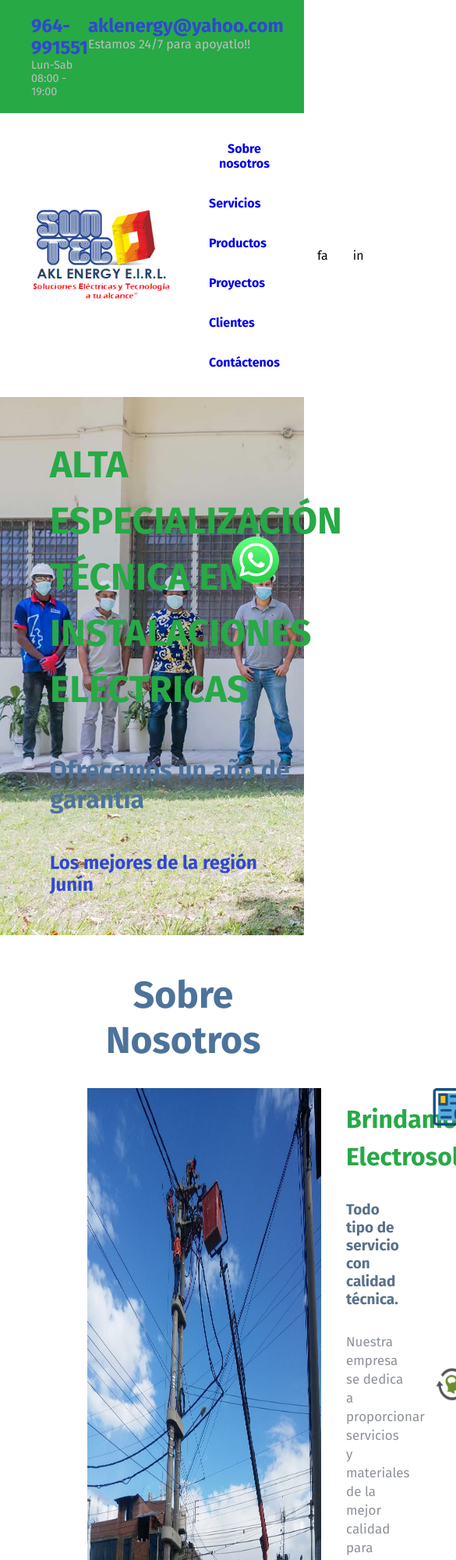
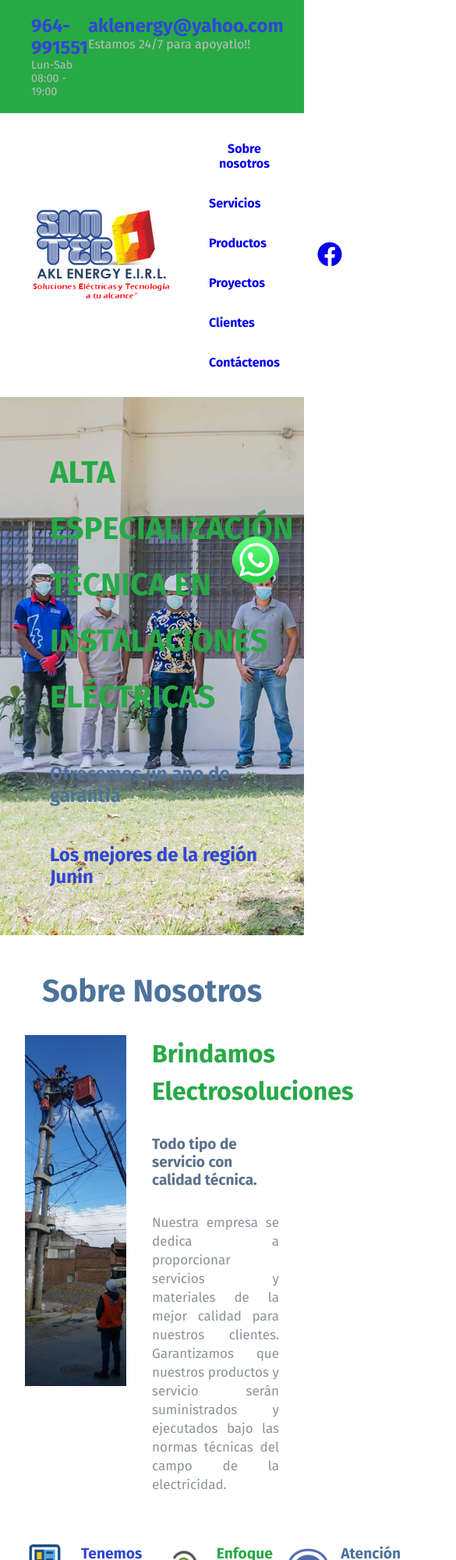
Before and after one commit to Alex-Ch99/Pag_Web_SucTec, a plain HTML site: page index.html in a window 390 px wide. Shown: the top 2000 px of the page at 78% size, 585 px wide, since content can reach past the window. Drawn offline with nearby package versions, Linux system fonts and the light colour scheme.

Commit message:
se realizó el diseño responsivo a 768px de la pagina index.html

```diff
--- a/css/header.css
+++ b/css/header.css
@@ -26,6 +26,13 @@
 .correo__apoyo {
   color: #bebdbd;
   font-size: 1rem;
+}
+.menu__estatico {
+  position: sticky;
+  width: 100%;
+  top: 0;
+  /* border: 1px solid black; */
+  background-color: var(--blanco);
 }
 .header__menu {
   /* background-image: url(../img/logo_akl.png); */
@@ -70,6 +77,11 @@
 .red-social__lista {
   padding: 1rem 2rem;
   padding-right: 0;
+  font-size: 2rem;
+  color: var(--azul-oscuro);
+}
+a:visited {
+  color: var(--azul-oscuro);
 }
 
 .a__header {
--- a/css/index.css
+++ b/css/index.css
@@ -17,10 +17,20 @@
   color: var(--verde-principal);
   line-height: 4.5rem;
 }
+@media screen and (width<768px) {
+  .portada__titulo {
+    font-size: 2.5rem;
+  }
+}
 .portada__garantia {
   font-weight: 700;
   font-size: 2rem;
   color: var(--azul-claro);
+}
+@media screen and (width<768px) {
+  .portada__garantia {
+    font-size: 1.5rem;
+  }
 }
 .portada__mejores {
   font-weight: 700;
@@ -31,7 +41,7 @@
 .sobre-nosotros {
   display: flex;
   flex-direction: column;
-  padding: 3rem 2rem 2rem 7rem;
+  padding: 3rem 2rem 2rem 2rem;
 }
 .sobre-nosotros__parrafo {
   text-align: center;
@@ -42,22 +52,43 @@
   justify-content: space-between;
   gap: 2rem;
 }
+@media screen and (width<768px) {
+  .sobre-nosotros__contenedor {
+    flex-wrap: wrap;
+  }
+}
 .sobre-nosotros__imagen {
-  width: 300px;
+  width: 30%;
+  max-height: 450px;
+  object-fit: cover;
+}
+@media screen and (width<768px) {
+  .sobre-nosotros__imagen {
+    width: 40%;
+  }
 }
 .sobre-nosotros__parrafo {
   font-size: 3rem;
   font-weight: 700;
   color: var(--azul-claro);
 }
+@media screen and (width<768px) {
+  .sobre-nosotros__parrafo {
+    font-size: 2.5rem;
+  }
+}
 .sobre-nosotros__detalle {
   width: 30%;
   /* border: 1px solid black; */
-  padding: 1rem 0;
+  /* padding: 1rem 0; */
   display: flex;
   gap: 2rem;
   flex-direction: column;
-  justify-content: space-evenly;
+}
+@media screen and (width<768px) {
+  .sobre-nosotros__detalle {
+    width: 50%;
+  }
 }
 .sobre-nosotros__detalle__titulo {
   width: 100%;
@@ -77,9 +108,16 @@
   color: var(--gris-claro);
   line-height: 1.5rem;
   font-size: 17px;
+  text-align: justify;
 }
 .sobre-nosotros__cualidades {
   width: 30%;
+}
+@media screen and (width<768px) {
+  .sobre-nosotros__cualidades {
+    width: 100%;
+    margin-top: 2rem;
+  }
 }
 .sobre-nosotros__cualidades__lista {
   height: 100%;
@@ -89,10 +127,16 @@
   justify-content: space-between;
   /* border: 1px solid black; */
 }
+@media screen and (width<768px) {
+  .sobre-nosotros__cualidades__lista {
+    flex-direction: row;
+  }
+}
 .sobre-nosotros__cualidades__lista__detalle {
   background-repeat: no-repeat;
   background-size: 60px 60px;
   padding-left: 4.5rem;
+  margin-bottom: 1rem;
 }
 .cualidad-experiencia {
   /* border: 1px solid black; */
--- a/index.html
+++ b/index.html
@@ -8,10 +8,15 @@
       rel="stylesheet"
       href="https://cdnjs.cloudflare.com/ajax/libs/font-awesome/6.4.0/css/all.min.css"
     />
+    <link
+      href="https://cdnjs.cloudflare.com/ajax/libs/hamburgers/1.2.1/hamburgers.css"
+      rel="stylesheet"
+    />
     <link rel="stylesheet" href="css/reset.css" />
     <link rel="stylesheet" href="css/index.css" />
     <link rel="stylesheet" href="css/header.css" />
     <link rel="stylesheet" href="css/footer.css" />
+    <link rel="stylesheet" href="css/panel.css" />
   </head>
   <body>
     <header class="header">
@@ -27,6 +32,7 @@
           </ul>
         </div>
       </div>
+      <div class="menu__estatico">
         <div class="header__menu">
           <img class="menu__logo" src="img/logo_akl.png" alt="Logo SunTec" />
           <nav class="menu__descripcion">
@@ -65,11 +71,15 @@
           </nav>
           <nav class="menu__redes-sociales">
             <ul class="redes-sociales__enlace">
-            <li class="red-social__lista">fa</li>
-            <li class="red-social__lista">in</li>
+              <li class="red-social__lista">
+                <a href="https://google.com" target="_blank"
+                  ><i class="fa-brands fa-facebook"></i
+                ></a>
+              </li>
               <!-- <li class="red-social__lista">tw</li> -->
             </ul>
           </nav>
+        </div>
       </div>
     </header>
     <main>
@@ -203,5 +213,6 @@
         </a>
       </div>
     </footer>
+    <script src="js/panel.js" type="module"></script>
   </body>
 </html>
```
Lines whose indentation alone changed are shown as unchanged.
